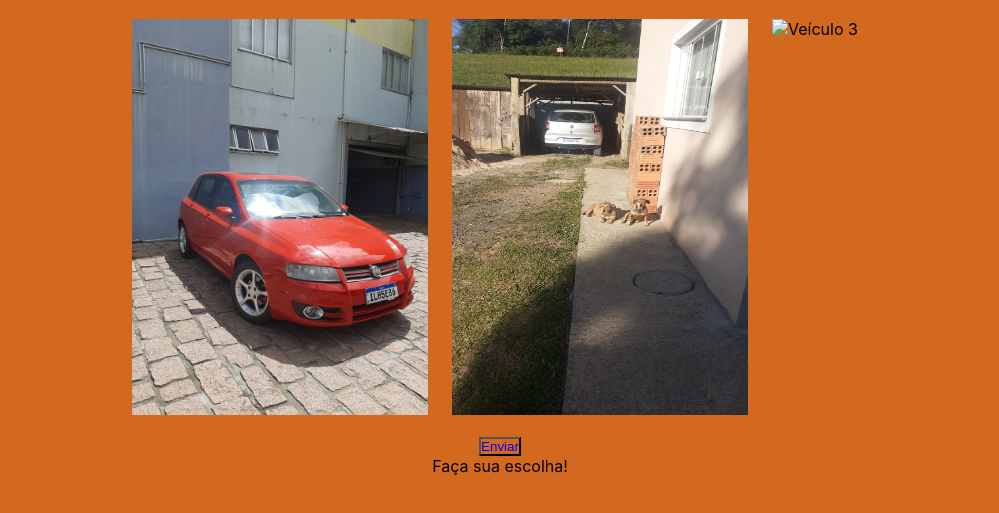
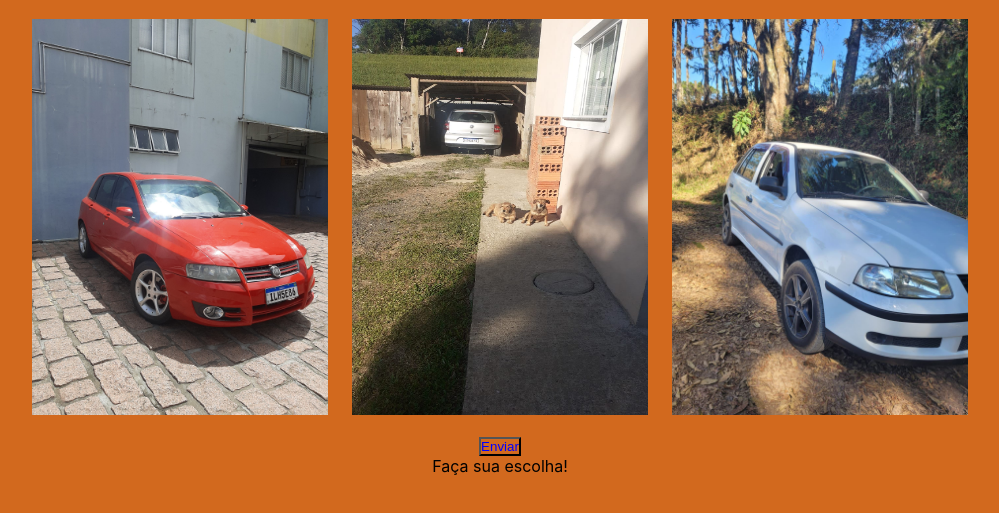
Before and after one commit to FuciliniCassio/vehicleProject, a website: page index.html in a window 1280 px wide. Shown: the part 183-696 px from the top of the page, without its empty margins (140-1139 px from the left). Drawn offline with Linux system fonts and the light colour scheme.

Commit message:
Update Parameters

```diff
--- a/index.html
+++ b/index.html
@@ -47,7 +47,7 @@
       <div class="vehicle-options">
         <img src="car1.jpg" class="vehicle" data-vehicle="car1" width="300" height="400" alt="Veículo 1" />
         <img src="car2.jpg" class="vehicle" data-vehicle="car2" width="300" height="400" alt="Veículo 2" />
-        <img src="car3.jpg" class="vehicle" data-vehicle="car3" width="100" height="100" alt="Veículo 3" />
+        <img src="car3.jpg" class="vehicle" data-vehicle="car3" width="300" height="400" alt="Veículo 3" />
       </div>
       <button class="submit-btn">Enviar</button>
       <div class="result">Faça sua escolha!</div>
```
Also changed, not shown: public/car3.jpg (added).
